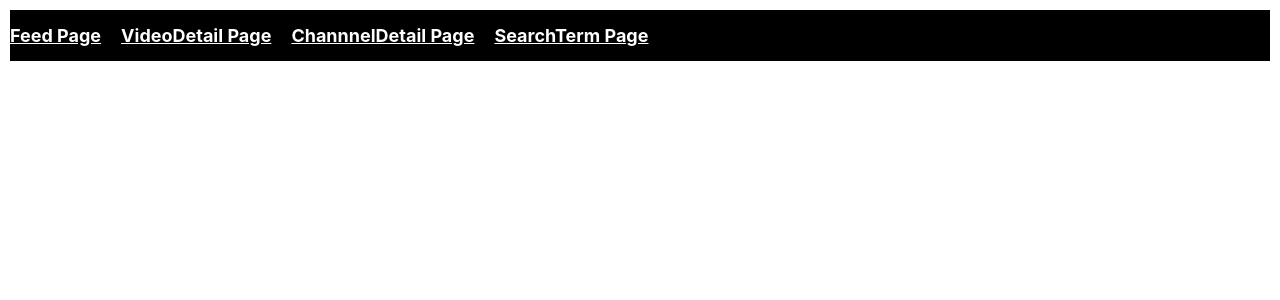
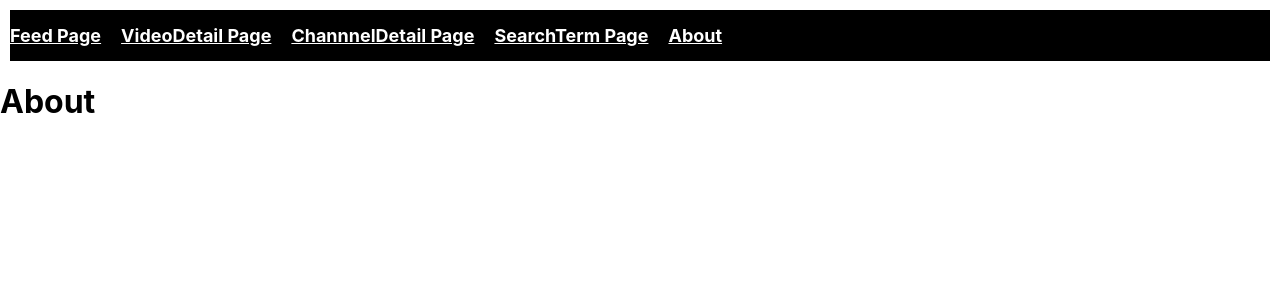
Before and after one commit to Karthi0505/fita_batch1_youtube_api, a React (Create React App) app: page /about in a window 1280 px wide. Shown: the top 300 px of the page. Built offline with nearby package versions, Linux system fonts and the light colour scheme.

Commit message:
priyanka navbar new flie added (about file)

```diff
--- a/src/App.js
+++ b/src/App.js
@@ -6,6 +6,7 @@ import Feed from './components/Feed.js'
 import VideoDetail from './components/VideoDetail.js'
 import ChannnelDetail from './components/ChannnelDetail.js'
 import SearchTerm from './components/SearchTerm.js'
+import About from './components/About.js';
 
 function App() {
   return (
@@ -19,6 +20,7 @@ function App() {
             <Link to="/Video" >VideoDetail Page</Link>
             <Link to="/Channel"  >ChannnelDetail Page</Link>
             <Link to="/search" >SearchTerm Page</Link>
+            <Link to="/about"> About</Link>
           </nav>
 
 
@@ -27,6 +29,8 @@ function App() {
           <Route path="/Video" element={<VideoDetail />}></Route>
           <Route path="/Channel" element={<ChannnelDetail />}></Route>
           <Route path="/search" element={<SearchTerm />}></Route>
+          <Route path="/about" element={<About />}></Route>
+
         </Routes>
 
         </BrowserRouter>
--- /dev/null
+++ b/src/components/About.js
@@ -0,0 +1,11 @@
+import React from 'react'
+
+const About = () => {
+  return (
+    <div>
+      <h1> About</h1>
+    </div>
+  )
+}
+
+export default About
```
